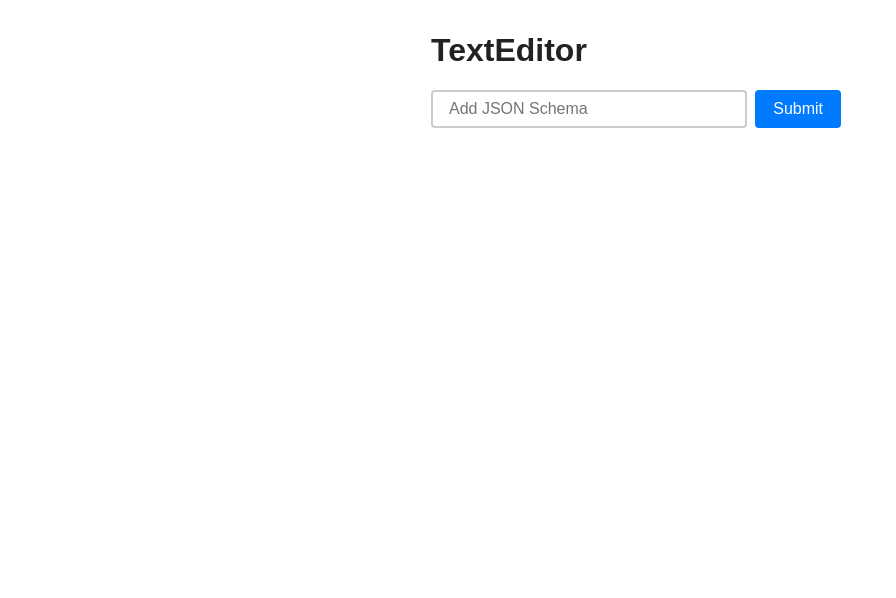
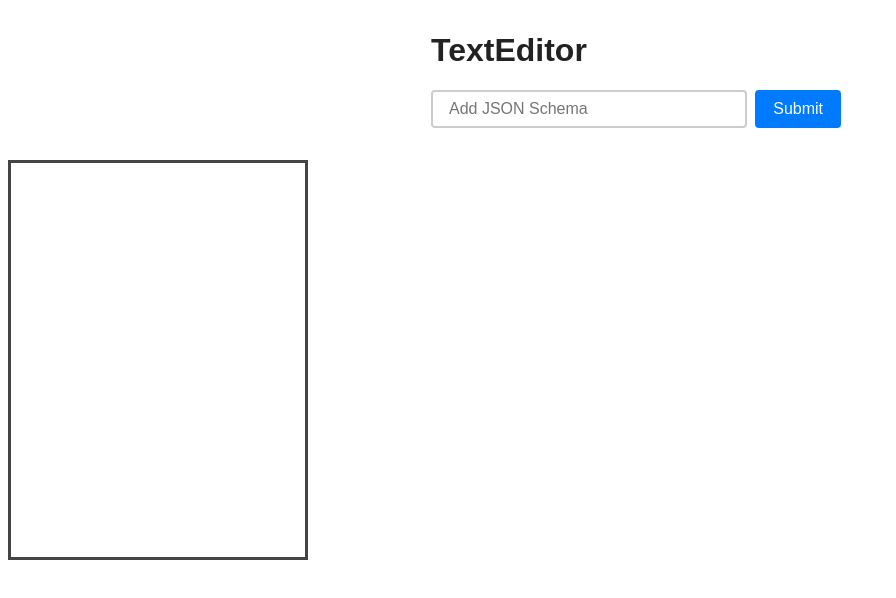
Before and after one commit to anirudhinshunya/textEditor, a plain HTML site: page index.html in a window 1280 px wide. Shown: the whole page, without its empty margins (0-896 px from the left). Drawn offline with Linux system fonts and the light colour scheme.

Commit message:
functonality

```diff
--- a/index.html
+++ b/index.html
@@ -12,6 +12,7 @@
 
   <body>
     <div id="root"></div>
+    <div contenteditable="true" style='border-style:solid; height:400px; width:300px;'></div>
 
     <script src="script.js"></script>
   </body>
```
